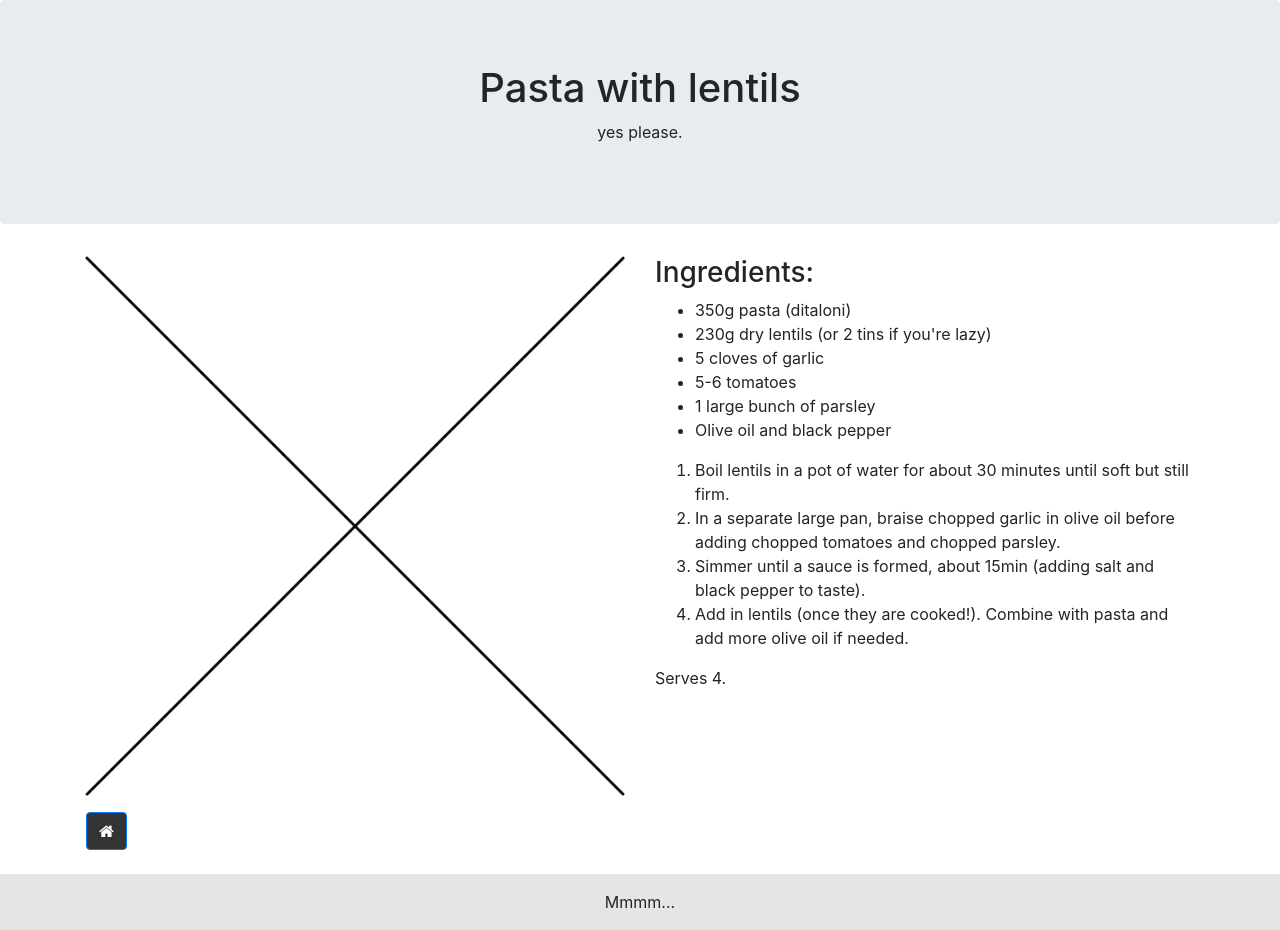
After one commit to roberto-aldera/not-just-pasta, a PHP site: page /pages/pasta-with-lentils.php in a window 1280 px wide. The commit adds this page. Run offline with PHP 8.4, Linux system fonts and the light colour scheme.

Commit message:
Add pasta with lentils recipe

```diff
--- a/index.html
+++ b/index.html
@@ -31,6 +31,7 @@
                 <h3>Recipes:</h3>
                 <ul>
                     <li><a href="pages/pasta-with-peas.php">Pasta with peas</a></li>
+                    <li><a href="pages/pasta-with-lentils.php">Pasta with lentils</a></li>
                 </ul>
             </div>
         </div>
--- /dev/null
+++ b/pages/pasta-with-lentils.php
@@ -0,0 +1,49 @@
+<!DOCTYPE html>
+<html lang="en">
+
+<head>
+    <title>Pasta with lentils</title>
+    <?php require "../includes/header.php"; ?>
+</head>
+
+<body>
+    <div class="jumbotron text-center">
+        <h1>Pasta with lentils</h1>
+        <p>yes please.</p>
+    </div>
+
+    <div class="container">
+        <div class="row">
+            <div class="col-sm-6">
+                <img class="img-fluid rounded" style="float:center" src="../images/placeholder.png"
+                    alt="pasta-with-lentils">
+            </div>
+            <div class="col-sm-6">
+                <h3>Ingredients:</h3>
+                <ul>
+                    <li>350g pasta (ditaloni)</li>
+                    <li>230g dry lentils (or 2 tins if you're lazy)</li>
+                    <li>5 cloves of garlic</li>
+                    <li>5-6 tomatoes</li>
+                    <li>1 large bunch of parsley</li>
+                    <li>Olive oil and black pepper</li>
+                </ul>
+                <ol>
+                    <li>Boil lentils in a pot of water for about 30 minutes until soft but still firm.</li>
+                    <li>In a separate large pan, braise chopped garlic in olive oil before adding chopped tomatoes and chopped parsley.</li>
+                    <li>Simmer until a sauce is formed, about 15min (adding salt and black pepper to taste).</li>
+                    <li>Add in lentils (once they are cooked!). Combine with pasta and add more olive oil if needed.</li>
+                </ol>
+                <p>
+                    Serves 4.
+                </p>
+            </div>
+        </div>
+    </div>
+</body>
+
+<footer>
+    <?php require "../includes/footer.php"; ?>
+</footer>
+
+</html>
--- a/pages/pasta-with-peas.php
+++ b/pages/pasta-with-peas.php
@@ -30,8 +30,7 @@
                 </ul>
                 <ol>
                     <li>Dice up onion and fry in some olive oil, adding in pancetta once onion has browned.</li>
-                    <li>After 5 minutes or so, add in peas and a little water and allow to simmer (season at this
-                        point).</li>
+                    <li>After 5 minutes or so, add in peas and a little water and allow to simmer (season at this point).</li>
                     <li>Once pasta is cooked, add it to the peas mix and add more olive oil and black pepper to taste.
                     </li>
                 </ol>
```
Also changed, not shown: images/placeholder.png (added).
